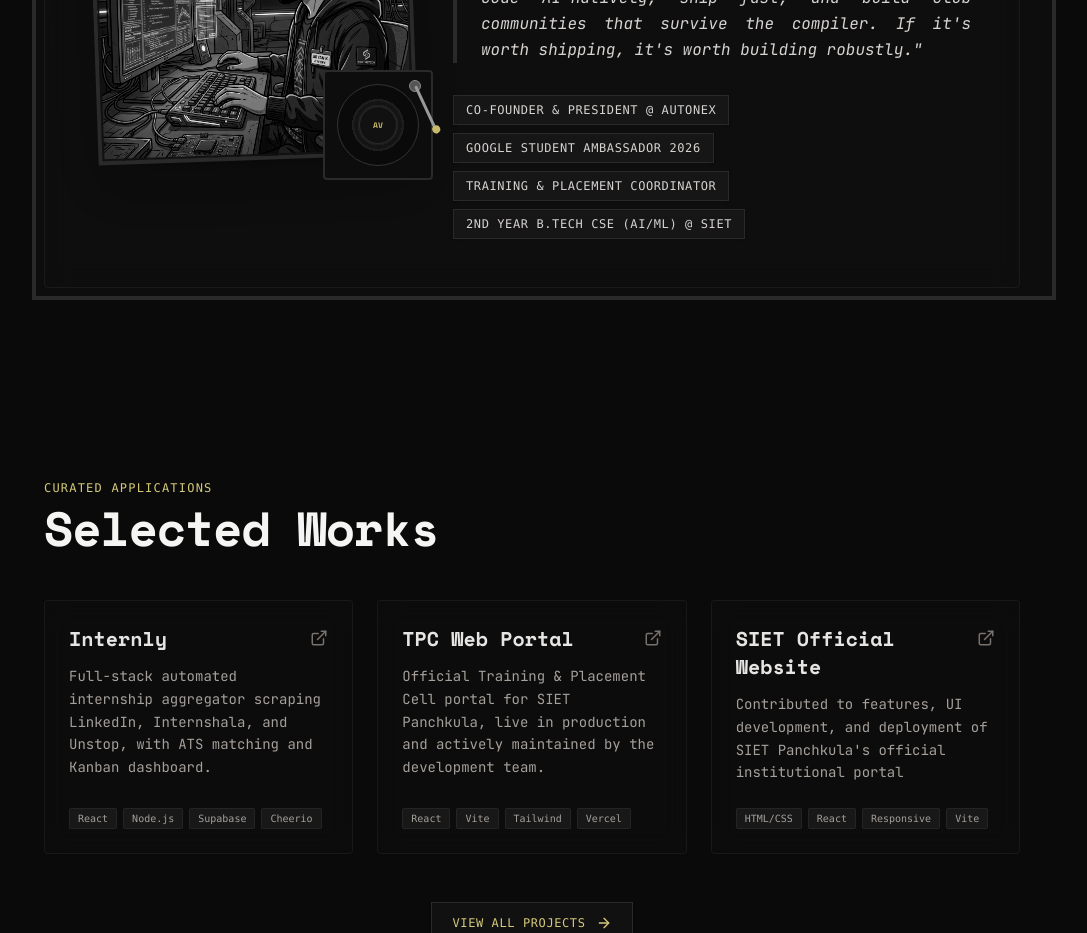
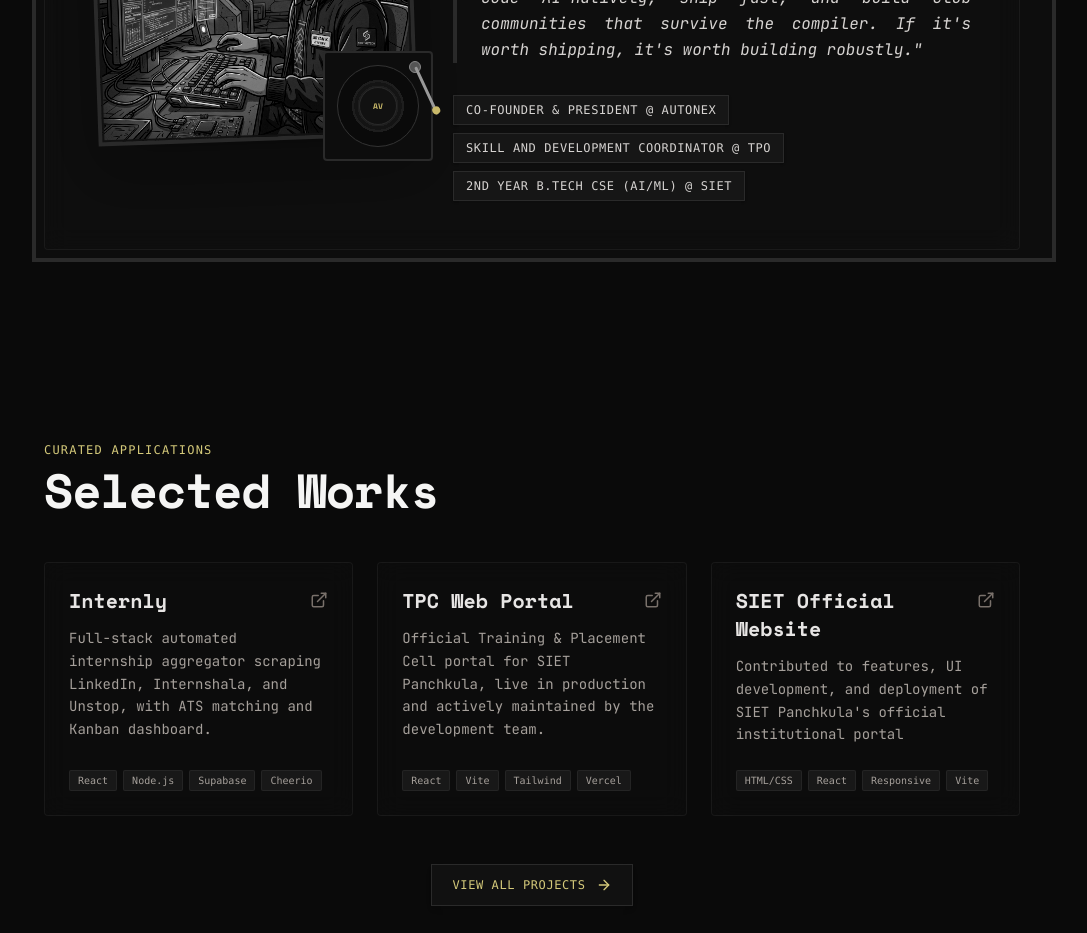
Before and after one commit to vermaaaditya/Portfolio, a React (Vite) app: page / in a window 1280 px wide. Shown: the part 1520-2453 px from the top of the page, without its empty margins (108-1195 px from the left). Built offline with nearby package versions, Linux system fonts and the light colour scheme.

Commit message:
Update AboutDesk.jsx

```diff
--- a/src/components/AboutDesk.jsx
+++ b/src/components/AboutDesk.jsx
@@ -5,8 +5,7 @@
 export default function AboutDesk() {
   const roles = [
     "Co-Founder & President @ AUTONEX",
-    "Google Student Ambassador 2026",
-    "Training & Placement Coordinator",
+    "Skill and Development Coordinator @ TPO",
     "2nd Year B.Tech CSE (AI/ML) @ SIET"
   ];
 
```
